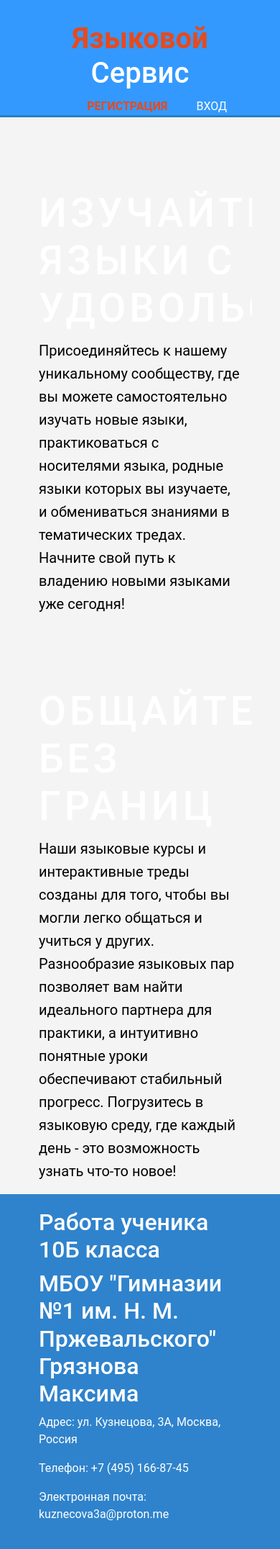
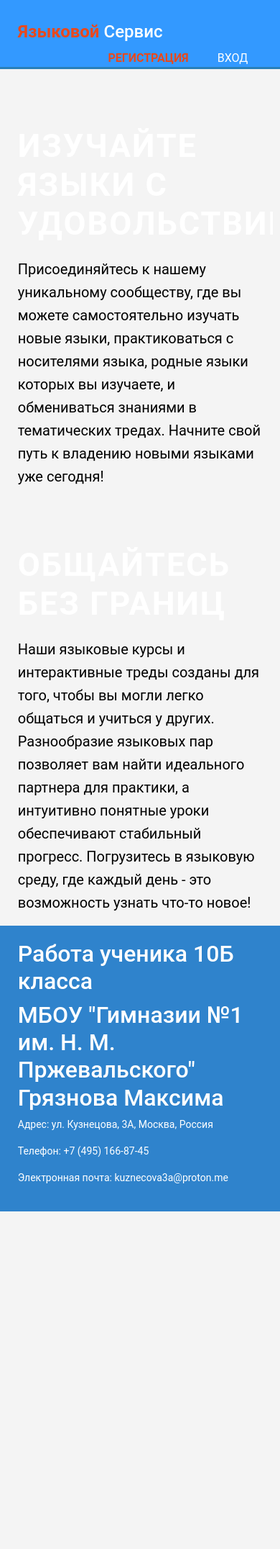
Before and after one commit to s27end/ls1, a Flask app: page / in a window 390 px wide. Shown: the whole page at 72% size. After the commit the page ends 1683 px from the top, so only its background shows below. Run offline with Flask 2, Linux system fonts and the light colour scheme; some libraries are stand-ins or nearby versions.

Commit message:
changed appearance

```diff
--- a/templates/index.html
+++ b/templates/index.html
@@ -97,6 +97,28 @@ button:hover {
     margin-bottom: 20px;
     border-left: 3px solid #3399ff;
 }
+@media (max-width: 480px) {
+    body {
+        font-size: 14px;
+    }
+    .container {
+        width: 95%;
+    }
+    .showcase h1 {
+        font-size: 45px;
+        margin-top: 80px;
+        margin-bottom: 20px;
+        text-transform: uppercase;
+        letter-spacing: 2px;
+        font-weight: 700;
+    }
+    header h1 {
+        font-size: 24px;
+    }
+    form {
+        padding: 10px;
+    }
+}
 </style>
 <header>
     <div class="container">
```
